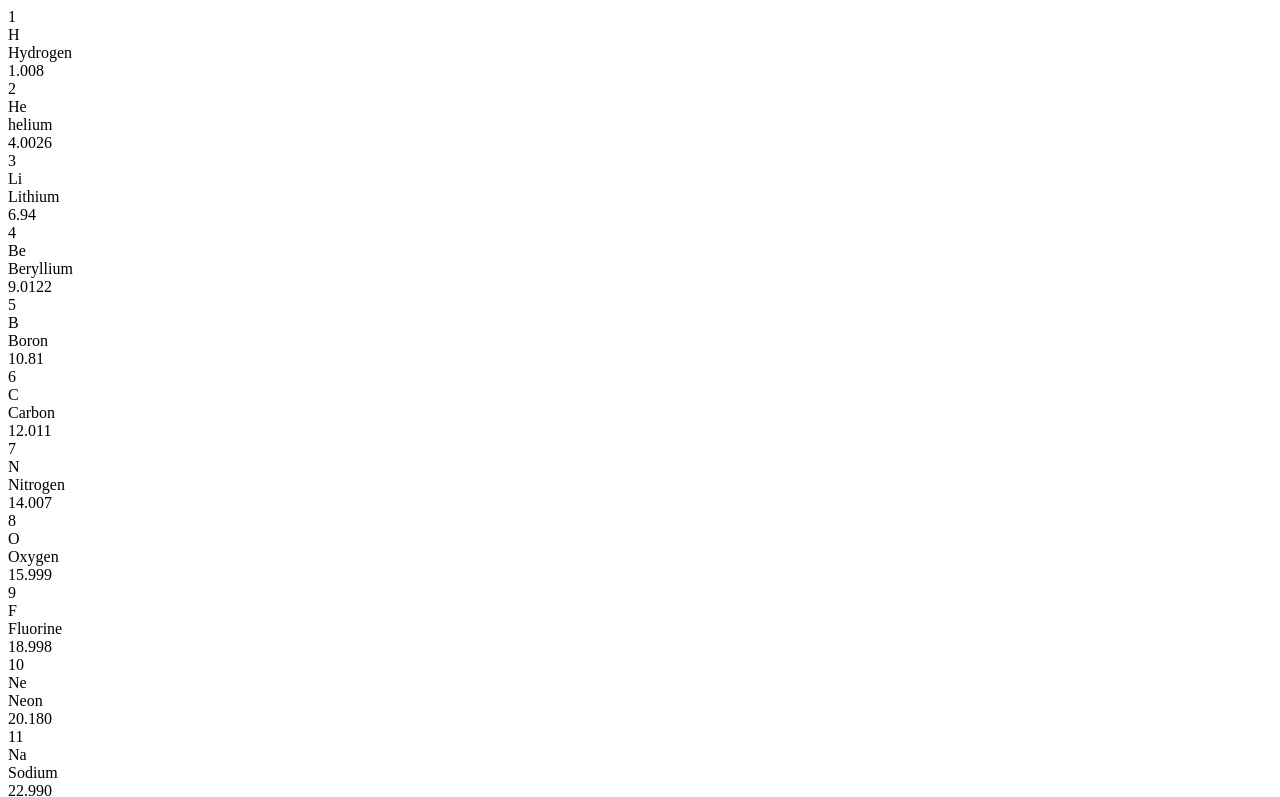
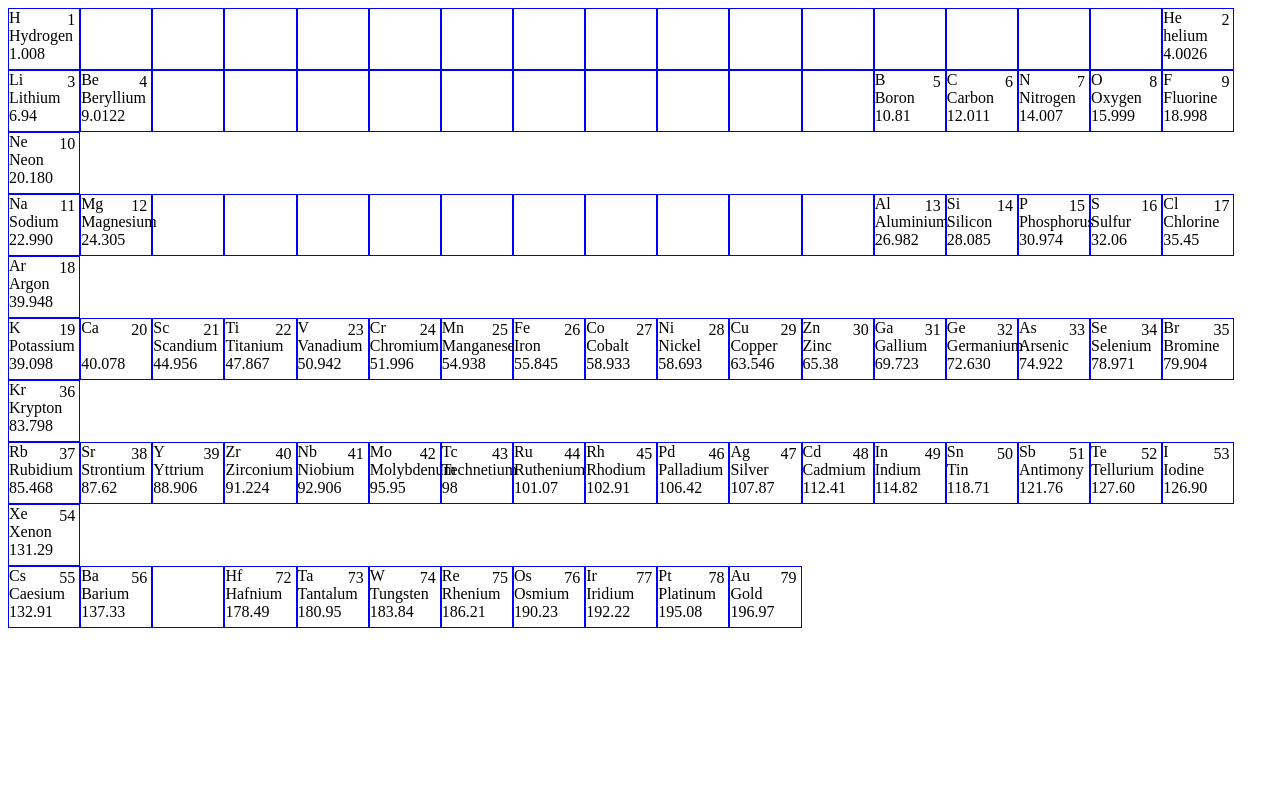
Before and after one commit to James-sys/Sterling-Scholar-Code, a plain HTML site: page divs.html in a window 1280 px wide. Shown: the top 797 px of the page. Drawn offline with Linux system fonts and the light colour scheme.

Commit message:
Inital Commit or something

```diff
--- a/divs.html
+++ b/divs.html
@@ -2,6 +2,8 @@
 
 <head>
 <title>Test Site</title>
+
+<link rel="stylesheet" type="text/css" href="./main.css">
     <style>
 
 
@@ -83,7 +85,6 @@
             <div class="cell"></div>
             <div class="cell"></div>
             <div class="cell"></div>
-            <div class="cell"></div>
             <div class="cell">
                 <div class="element">
                     <div class="at_num">2</div>
@@ -91,7 +92,7 @@
                     <div class="at_details">helium<br />4.0026</div>
                 </div>
             </div>
-
+        </div>
         <div class="periodicrow">
             <div class="cell">
                 <div class="element">
@@ -499,10 +500,63 @@
                  <div class="at_details">Barium<br />137.33</div>
              </div>
          </div>
+         <div class="cell"></div>
          <div class="cell">
              <div class="element">
-                 <div class="at_num">
-
+                 <div class="at_num">72</div>
+                 <div class="symbol">Hf</div>
+                 <div class="at_details">Hafnium<br />178.49</div>
+             </div>
+         </div>
+         <div class="cell">
+             <div class="element">
+                 <div class="at_num">73</div>
+                 <div class="symbol">Ta</div>
+                 <div class="at_details">Tantalum<br />180.95</div>
+             </div>
+         </div>
+         <div class="cell">
+             <div class="element">
+                 <div class="at_num">74</div>
+                 <div class="symbol">W</div>
+                 <div class="at_details">Tungsten<br />183.84</div>
+             </div>
+         </div>
+         <div class="cell">
+             <div class="element">
+                 <div class="at_num">75</div>
+                 <div class="symbol">Re</div>
+                 <div class="at_details">Rhenium<br />186.21</div>
+             </div>
+         </div>
+         <div class="cell">
+             <div class="element">
+                 <div class="at_num">76</div>
+                 <div class="symbol">Os</div>
+                 <div class="at_details">Osmium<br />190.23</div>
+             </div>
+         </div>
+         <div class="cell">
+             <div class="element">
+                 <div class="at_num">77</div>
+                 <div class="symbol">Ir</div>
+                 <div class="at_details">Iridium<br />192.22</div>
+             </div>
+         </div>
+         <div class="cell">
+             <div class="element">
+                 <div class="at_num">78</div>
+                 <div class="symbol">Pt</div>
+                 <div class="at_details">Platinum<br />195.08</div>
+             </div>
+         </div>
+         <div class="cell">
+             <div class="element">
+                 <div class="at_num">79</div>
+                 <div class="symbol">Au</div>
+                 <div class="at_details">Gold<br />196.97</div>
+             </div>
+         </div>
 
 </div>
 
--- /dev/null
+++ b/main.css
@@ -0,0 +1,37 @@
+.periodictablemain {
+  position: relative;
+  height: 200px;
+}
+
+.periodicrow {
+  clear: both;
+  height: 30%;
+  /* display: flex; */
+}
+
+.cell {
+  border: 1px solid blue;
+  float: left;
+  position: relative;
+  width: 5.55%;
+  height: 100%;
+}
+
+.element {
+  position: absolute;
+  top: 0;
+  left: 0;
+  bottom: 1px;
+  right: 1px;
+}
+
+.at_num,
+.at_details {
+  position: absolute;
+  font-size: 1em;
+}
+
+.at_num {
+  top: 2px;
+  right: 3px;
+}
```
Also changed, not shown: index.html (+2 -0 lines), test2.html (added, +25 -0 lines).
